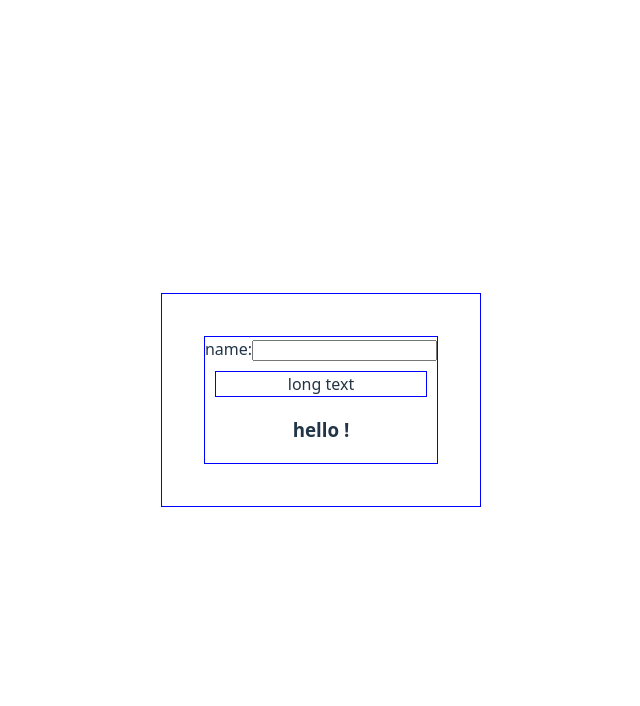
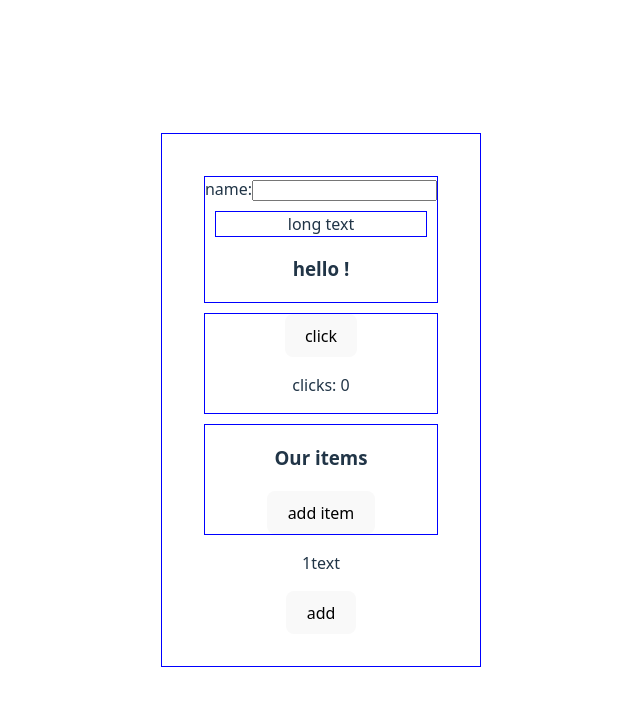
Before and after one commit to Alfaussa/TempConverter, a React (Vite) app in the folder TempConv/: page / in a window 1280 px wide. Shown: the top 706 px of the page, without its empty margins (319-959 px from the left). Built offline with nearby package versions, Linux system fonts and the light colour scheme.

Commit message:
сработало только в комьинации useCallback + memo

```diff
--- a/TempConv/src/App.jsx
+++ b/TempConv/src/App.jsx
@@ -6,11 +6,29 @@ import './styles.css';
 import './App.css'
 import { Text } from './Text';
 import Child from './Child';
+import Items from './Items';
+import { useCallback } from 'react';
+import Products from './Products';
 
 
 function App() {
 const [name, setName] = useState('');
 const [surn, setSurn] = useState('');
+const [num, setNum] = useState(0);
+const [items, setItems] = useState([]);
+const [text, setText] = useState('1text')
+const [products, setProducts] = useState([])
+
+
+const addItem =useCallback(()=>{
+setItems([...items, 'new item']);
+}, [items])
+
+
+
+const addProducts = useCallback(()=>{
+  setProducts([...products,'новый продукт'])
+},[products]);
 
 
   return (<>
@@ -23,7 +41,24 @@ const [surn, setSurn] = useState('');
 	<Text/>
     <Child name={name} />
 	</div>
-    </>
+  <div>
+		<button onClick={() => setNum(num
+			+ 1)}>click</button>
+		<p>clicks: {num}</p>
+	</div>
+  <Items
+  items={items}
+  addItem={addItem}
+  />
+
+  <p onClick={()=>setText(text + '')}>{text}</p>
+  <Products
+  addProduct={addProducts}
+  products={products}/>
+
+  </>
+
+
   )
 }
 
--- /dev/null
+++ b/TempConv/src/Items.jsx
@@ -0,0 +1,21 @@
+import React from 'react'
+import { memo } from 'react';
+
+function Items({ items, addItem }) {
+
+	const result = items.map((item, index) => {
+		return <p key={index}>{item}</p>;
+	});
+    console.log('Items render');
+
+	return (
+		<div>
+			<h3>Our items</h3>
+			{result}
+			<button onClick={addItem}>add item</button>
+		</div>
+	);
+
+}
+
+export default memo(Items)
--- /dev/null
+++ b/TempConv/src/Products.jsx
@@ -0,0 +1,17 @@
+import React from 'react'
+import { memo } from 'react';
+function Products ({addProduct, products}) {
+
+
+  const list = products.map((product, index)=>{
+    return <p key={index}>{product}</p>
+
+  });
+  console.log('рендер')
+  return (<>
+    <button onClick={addProduct}> add</button>
+    {list}
+  </>)
+}
+
+export default memo(Products)
```
